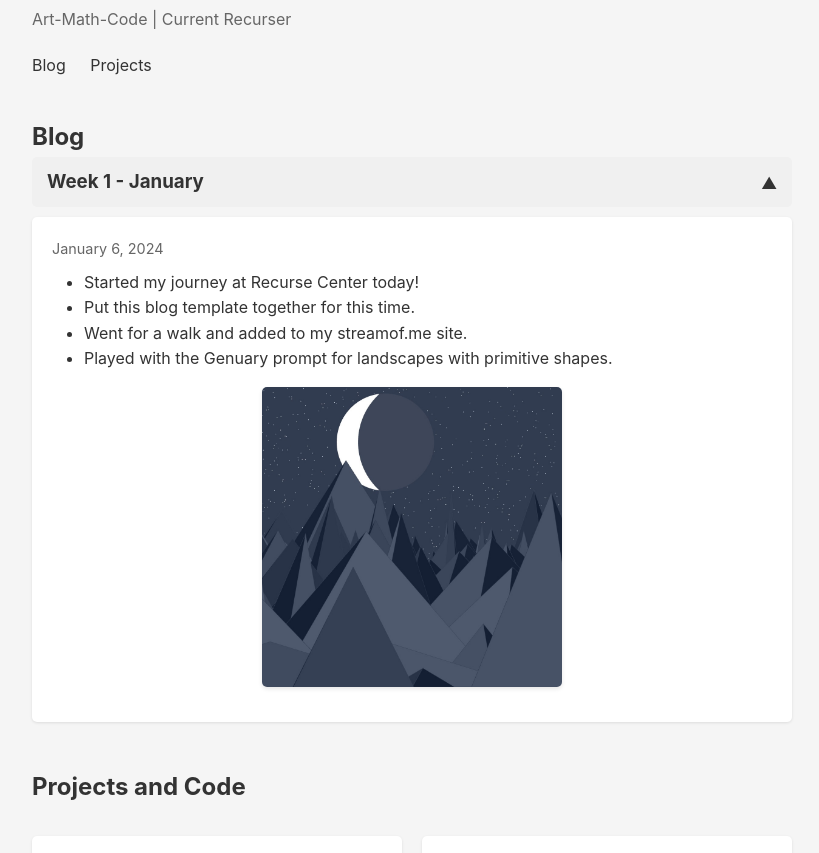
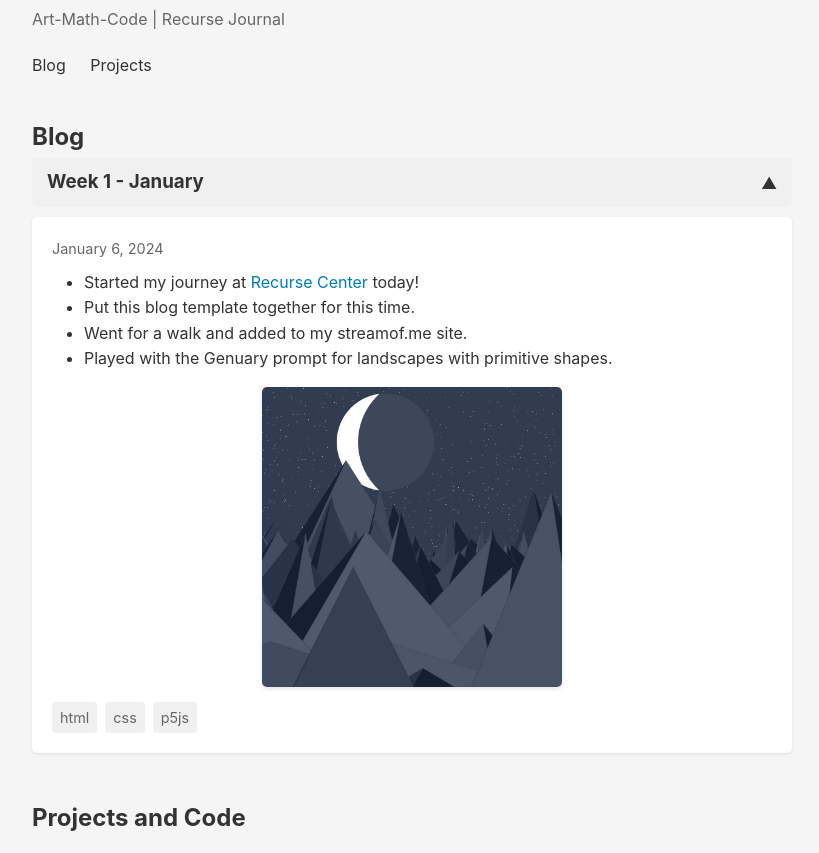
Before and after one commit to fractalkitty/sowo, a plain HTML site: page index.html in a window 1280 px wide. Shown: the part 87-940 px from the top of the page, without its empty margins (228-1047 px from the left). Drawn offline with Linux system fonts and the light colour scheme.

Commit message:
link update - color changes

```diff
--- a/index.html
+++ b/index.html
@@ -9,7 +9,7 @@
   <body>
     <header>
       <h1>Sophia Wood</h1>
-      <p class="bio">Art-Math-Code | Current Recurser</p>
+      <p class="bio">Art-Math-Code | Recurse Journal</p>
 
       <nav>
         <a href="#blog">Blog</a>
@@ -29,7 +29,13 @@
           <article class="blog-post">
             <div class="date">January 6, 2024</div>
             <ul>
-              <li>Started my journey at Recurse Center today!</li>
+              <li>
+                Started my journey at
+                <a href="https://www.recurse.com" target="_blank"
+                  >Recurse Center</a
+                >
+                today!
+              </li>
               <li>Put this blog template together for this time.</li>
               <li>Went for a walk and added to my streamof.me site.</li>
               <li>
@@ -41,6 +47,11 @@
               src="/assets/day1.jpg"
               alt="monotone blue landscape drawn with triangles and circles for stars and moon"
             />
+            <div class="tags">
+              <span class="tag">html</span>
+              <span class="tag">css</span>
+              <span class="tag">p5js</span>
+            </div>
           </article>
         </div>
       </div>
--- a/style.css
+++ b/style.css
@@ -13,7 +13,15 @@ body {
   padding: 20px;
   background: #f5f5f5;
 }
+a {
+  color: rgb(0, 123, 185);
+  text-decoration: none;
+}
 
+a:hover {
+  color: rgb(0, 123, 185);
+  border-bottom: 2px solid rgb(0, 123, 185);
+}
 /* Header */
 header {
   margin-bottom: 40px;
@@ -95,7 +103,7 @@ nav a:hover {
 }
 
 .project-links a {
-  color: #0066cc;
+  color: rgb(0, 123, 185);
   text-decoration: none;
   margin-right: 15px;
 }
```
